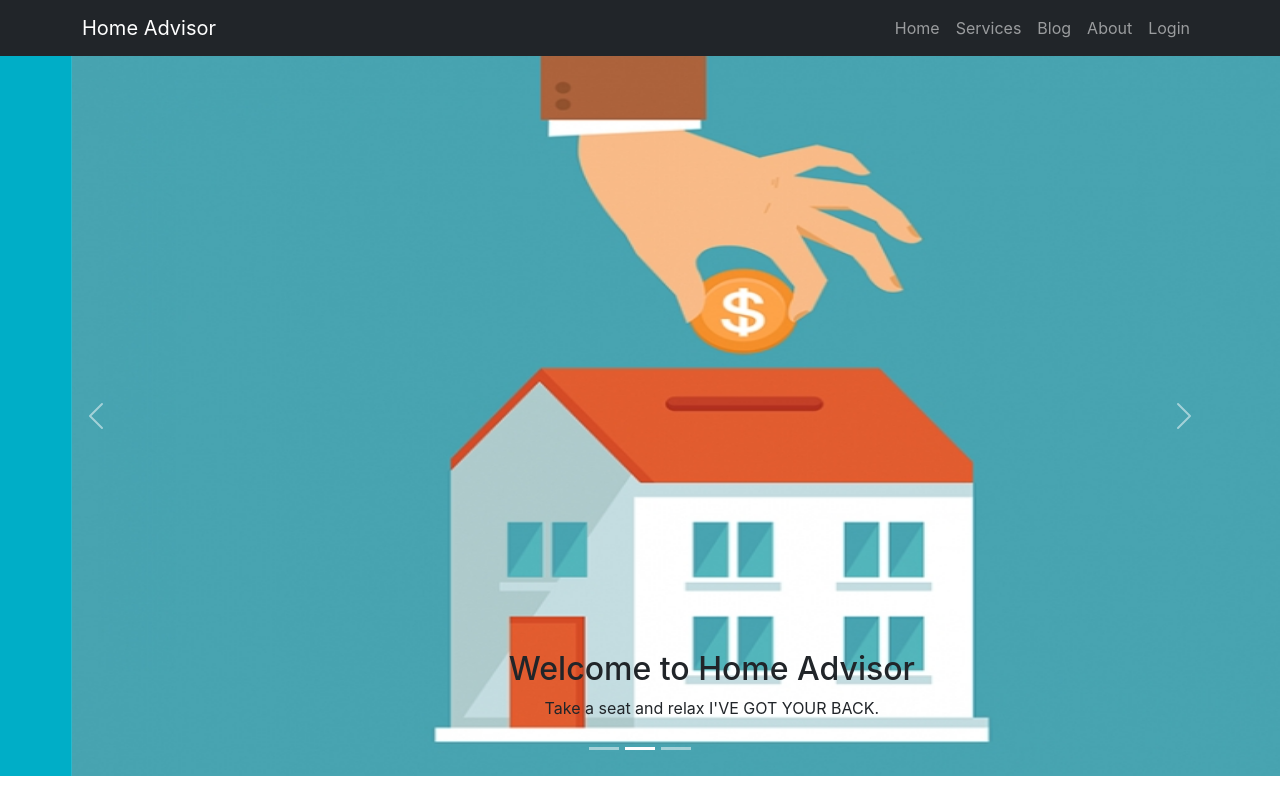
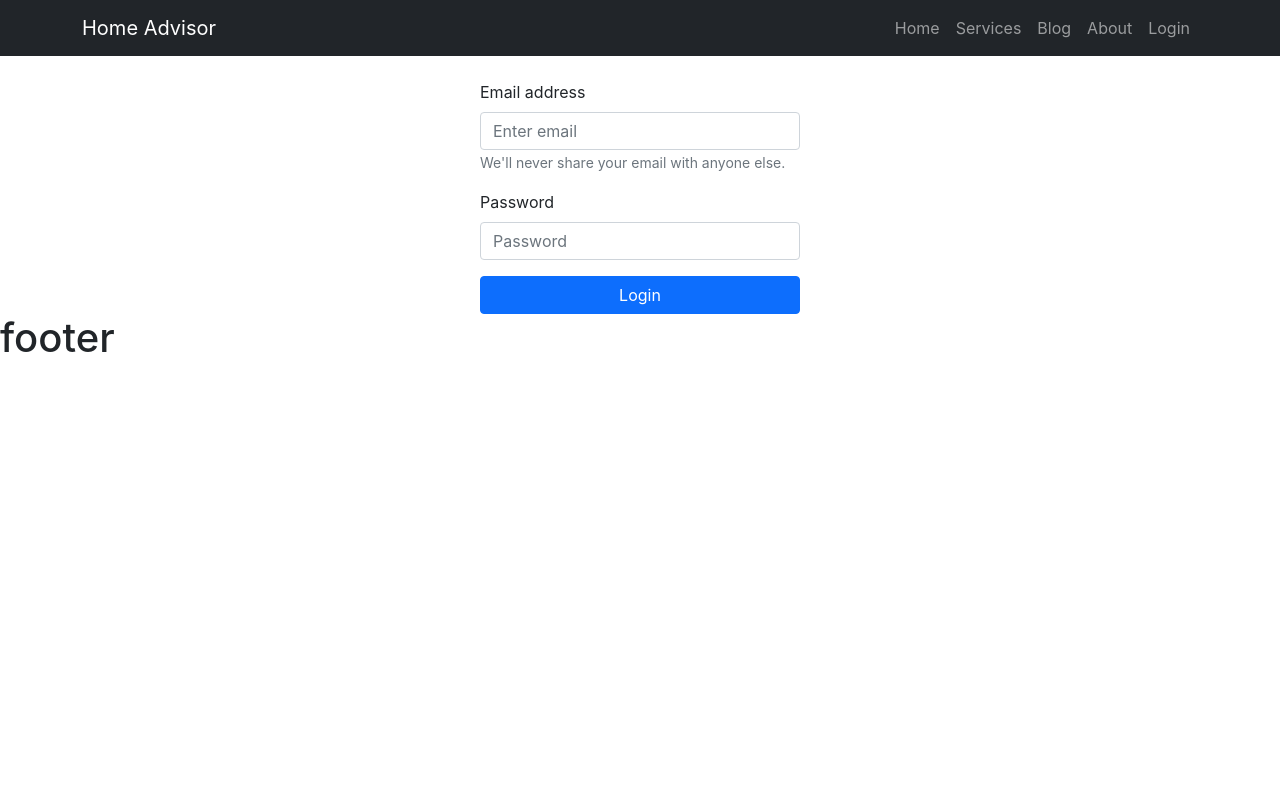
Before and after one commit to azadk53/independent-service-provider, a React (Create React App) app: page /login in a window 1280 px wide. Built offline with nearby package versions, Linux system fonts and the light colour scheme.

Commit message:
login page requireauth added

```diff
--- a/package.json
+++ b/package.json
@@ -7,9 +7,11 @@
     "@testing-library/react": "^13.1.1",
     "@testing-library/user-event": "^13.5.0",
     "bootstrap": "^5.1.3",
+    "firebase": "^9.6.11",
     "react": "^18.0.0",
     "react-bootstrap": "^2.2.3",
     "react-dom": "^18.0.0",
+    "react-firebase-hooks": "^5.0.3",
     "react-router-dom": "^6.3.0",
     "react-scripts": "5.0.1",
     "web-vitals": "^2.1.4"
--- a/src/App.js
+++ b/src/App.js
@@ -4,6 +4,10 @@ import Home from "./Components/Home/Home"
 import './App.css';
 import { Route, Routes } from "react-router-dom";
 import NotFound from "./Components/NotFound/NotFound";
+import Footer from "./Components/Footer/Footer";
+import RequireAuth from "./Components/RequireAuth/RequireAuth";
+import Services from "./Components/Services/Services";
+import Login from "./Components/Login/Login";
 
 function App() {
   return (
@@ -14,10 +18,16 @@ function App() {
         <Route path="/home" element={<Home></Home>}></Route>
         <Route path="/about" element={<Home></Home>}></Route>
         <Route path="/blog" element={<Home></Home>}></Route>
-        <Route path="/login" element={<Home></Home>}></Route>
+        <Route path="/login" element={<Login></Login>}></Route>
+        <Route path="/services" element={
+          <RequireAuth>
+            <Services></Services>
+          </RequireAuth>
+        }></Route>
         <Route path="/register" element={<Home></Home>}></Route>
         <Route path="*" element={<NotFound></NotFound>}></Route>
       </Routes>
+      <Footer></Footer>
 
     </div>
   );
--- a/src/Components/Header/Header.js
+++ b/src/Components/Header/Header.js
@@ -1,5 +1,6 @@
 import React from 'react';
 import { Container, Nav, Navbar } from 'react-bootstrap';
+import { Link } from 'react-router-dom';
 
 const Header = () => {
     return (
@@ -8,11 +9,11 @@ const Header = () => {
                 <Container>
                     <Navbar.Brand href="#home">Home Advisor</Navbar.Brand>
                     <Nav className="ms-auto">
-                        <Nav.Link href="#home">Home</Nav.Link>
-                        <Nav.Link href="#home">Services</Nav.Link>
-                        <Nav.Link href="#home">Blog</Nav.Link>
-                        <Nav.Link href="#features">About</Nav.Link>
-                        <Nav.Link href="#pricing">Login</Nav.Link>
+                        <Nav.Link as={Link} to="/home">Home</Nav.Link>
+                        <Nav.Link as={Link} to="/services">Services</Nav.Link>
+                        <Nav.Link as={Link} to="/blog">Blog</Nav.Link>
+                        <Nav.Link as={Link} to="/about">About</Nav.Link>
+                        <Nav.Link as={Link} to="/login">Login</Nav.Link>
                     </Nav>
                 </Container>
             </Navbar>
--- /dev/null
+++ b/src/Components/Login/Login.js
@@ -0,0 +1,29 @@
+import React from 'react';
+import { Button, Form } from 'react-bootstrap';
+
+const Login = () => {
+    return (
+        <div>
+            <Form className='mt-4 w-50 mx-auto'>
+                <Form.Group className="mb-3 w-50 mx-auto" controlId="formBasicEmail">
+                    <Form.Label>Email address</Form.Label>
+                    <Form.Control type="email" placeholder="Enter email" />
+                    <Form.Text className="text-muted">
+                        We'll never share your email with anyone else.
+                    </Form.Text>
+                </Form.Group>
+
+                <Form.Group className="mb-3 w-50 mx-auto" controlId="formBasicPassword">
+                    <Form.Label>Password</Form.Label>
+                    <Form.Control type="password" placeholder="Password" />
+                </Form.Group>
+
+                <Button className='w-50 d-block mx-auto' variant="primary" type="submit">
+                    Login
+                </Button>
+            </Form>
+        </div>
+    );
+};
+
+export default Login;
--- /dev/null
+++ b/src/Components/RequireAuth/RequireAuth.js
@@ -0,0 +1,17 @@
+import React from 'react';
+import { useAuthState } from 'react-firebase-hooks/auth';
+import { Navigate, useLocation } from 'react-router-dom';
+import auth from '../../firebase.init';
+
+const RequireAuth = ({ children }) => {
+    const [user, loading, error] = useAuthState(auth)
+    const location = useLocation();
+    if (user) {
+        return children;
+    }
+    else {
+        return <Navigate to='/login' state={{ from: location }} replace></Navigate>
+    }
+};
+
+export default RequireAuth;
--- /dev/null
+++ b/src/Components/Services/Services.js
@@ -0,0 +1,11 @@
+import React from 'react';
+
+const Services = () => {
+    return (
+        <div>
+
+        </div>
+    );
+};
+
+export default Services;
--- /dev/null
+++ b/src/firebase.init.js
@@ -0,0 +1,20 @@
+// Import the functions you need from the SDKs you need
+import { initializeApp } from "firebase/app";
+import { getAuth } from "firebase/auth"
+// TODO: Add SDKs for Firebase products that you want to use
+// https://firebase.google.com/docs/web/setup#available-libraries
+
+// Your web app's Firebase configuration
+const firebaseConfig = {
+    apiKey: "AIzaSyAwb-O9dfCiUT4bGZv8DGMkTyGv7Q09CZU",
+    authDomain: "realtor-authentication-project.firebaseapp.com",
+    projectId: "realtor-authentication-project",
+    storageBucket: "realtor-authentication-project.appspot.com",
+    messagingSenderId: "372492266918",
+    appId: "1:372492266918:web:64ac9b8350803e6e97b367"
+};
+
+// Initialize Firebase
+const app = initializeApp(firebaseConfig);
+const auth = getAuth(app)
+export default auth;
```
Also changed, not shown: 1 other file (tests, documents, lock files or other folders).
